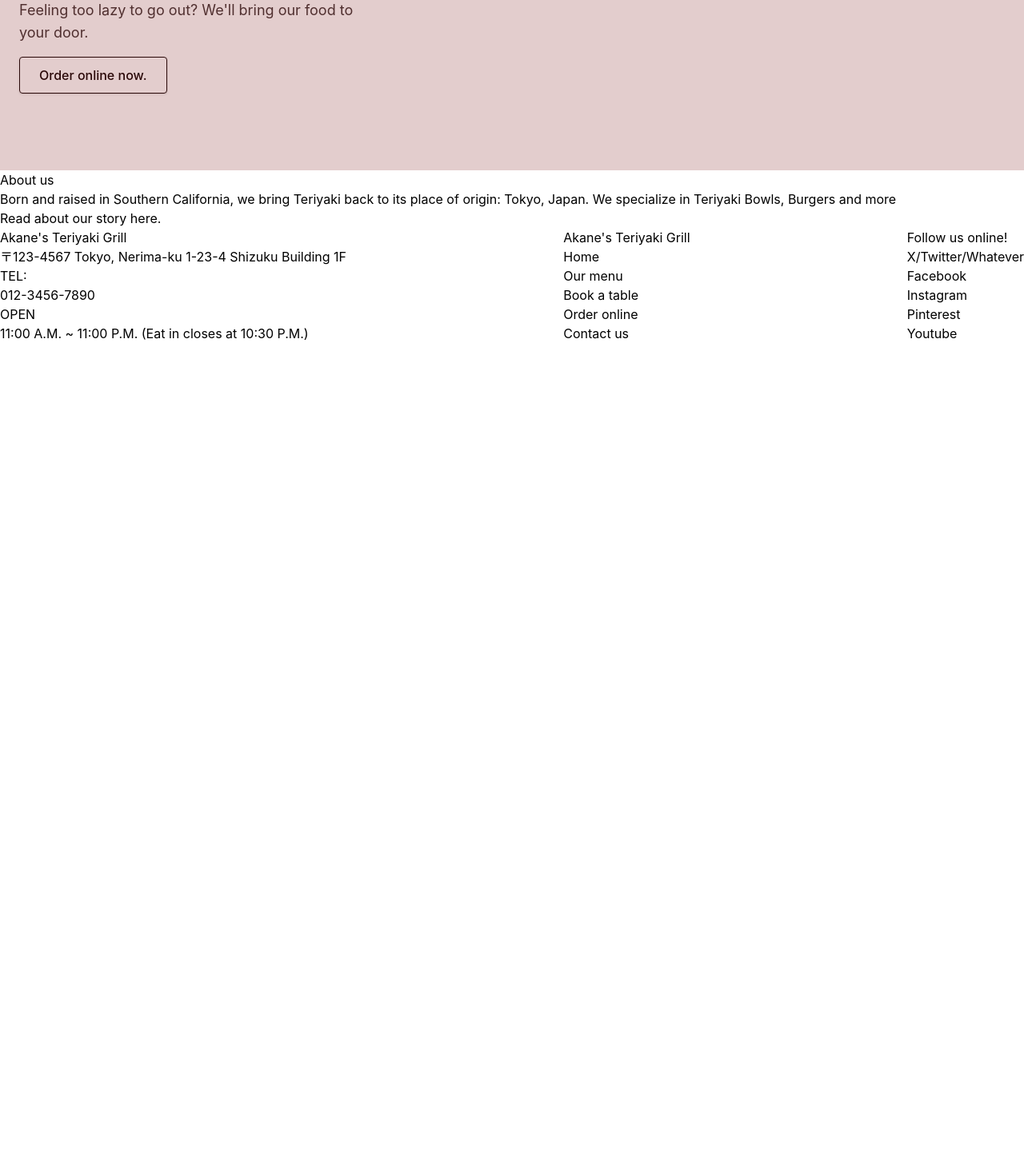
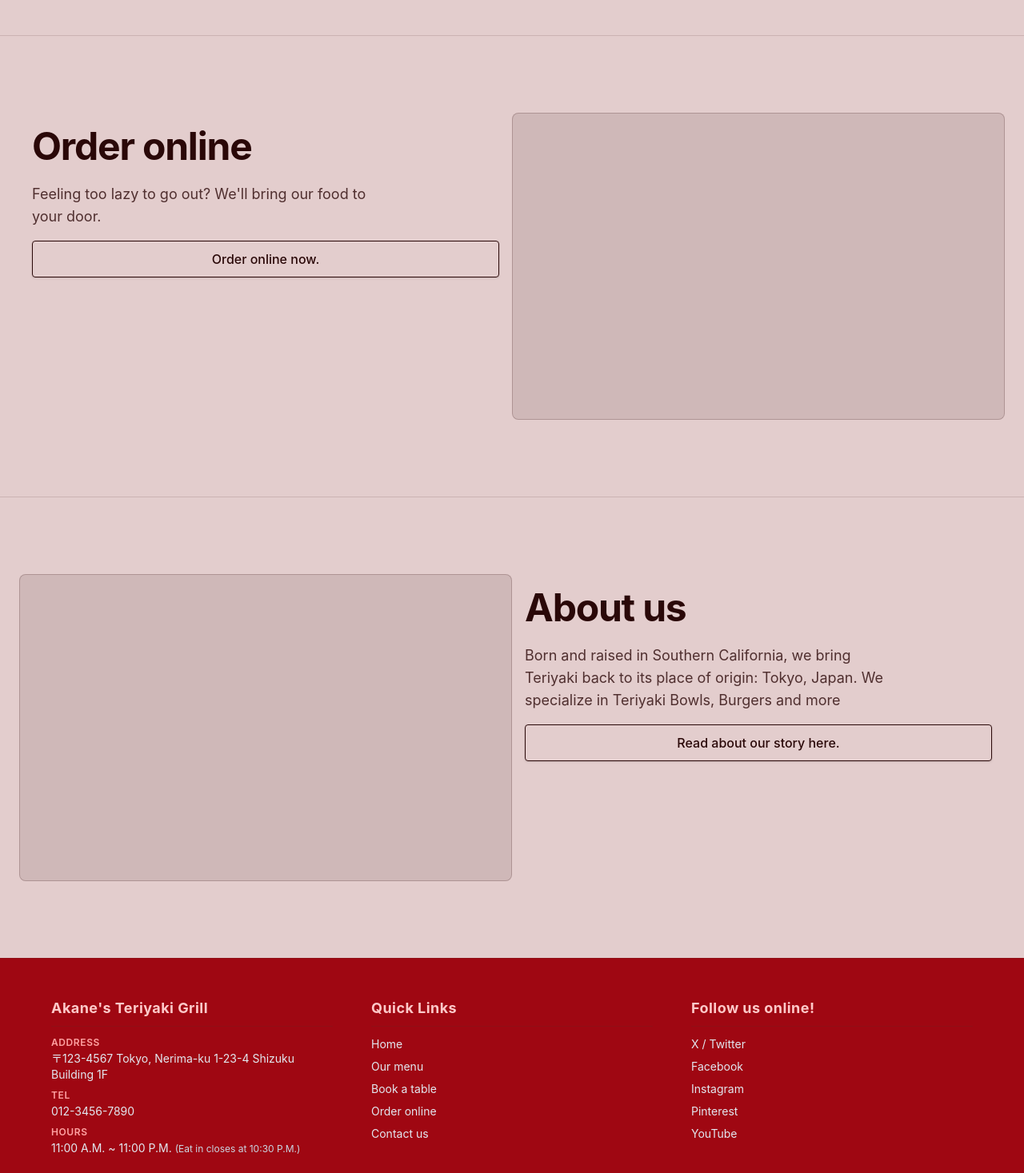
Before and after one commit to jarteaga127/akanes-teriyaki-react, a React (Vite) app: page / in a window 1280 px wide. Shown: the part 1330-2797 px from the top of the page at 80% size. Before the commit the page ends 1759 px from the top, so only its background shows below. Built offline with nearby package versions, Linux system fonts and the light colour scheme.

Commit message:
Edited styles for multiple sections on the homepage

```diff
--- a/src/components/AboutSec.tsx
+++ b/src/components/AboutSec.tsx
@@ -2,13 +2,13 @@ import { Link } from "react-router-dom";
 
 const AboutSec = () => {
     return (
-        <section className="about-sec">
-<div className="section-img"></div>
-<div className="section-text">
-    <h2>About us</h2>
-    <p>Born and raised in Southern California, we bring Teriyaki back to its place of origin: Tokyo, Japan. We specialize in Teriyaki Bowls, Burgers and more</p>
+        <section className="w-full flex flex-col md:flex-row bg-[#e3cdcd] py-16 md:py-24 px-6 border-t border-[#cbb3b3]">
+<div className="w-full md:w-1/2 h-64 sm:h-80 md:h-96 bg-[#2a0808]/10 rounded-lg border border-[#2a0808]/20 overflow-hidden flex items-center justify-center"></div>
+<div className="flex md:w-1/2 flex-col items-start text-left space-y-4 px-4 py-3">
+    <h2 className="text-3xl sm:text-4xl md:text-5xl font-bold text-[#2a0808] tracking-tight leading-tight">About us</h2>
+    <p className="text-base sm:text-lg text-[#2a0808]/80 max-w-md">Born and raised in Southern California, we bring Teriyaki back to its place of origin: Tokyo, Japan. We specialize in Teriyaki Bowls, Burgers and more</p>
 
-        <Link to="/about-us" className="link-001">Read about our story here.</Link>
+        <Link to="/about-us" className="inline-block w-full text-center border border-[#2a0808] text-[#2a0808] hover:bg-[#2a0808] hover:text-white px-6 py-2.5 text-sm sm:text-base font-medium transition-colors rounded-sm shadow-sm">Read about our story here.</Link>
 
 </div>
         </section>
--- a/src/components/BookingSec.tsx
+++ b/src/components/BookingSec.tsx
@@ -2,13 +2,13 @@ import { Link } from "react-router-dom";
 
 const BookingSec = () => {
     return (
-        <section className="w-full bg-[#e3cdcd] py-16 md:py-24 px-6 border-t border-[#cbb3b3]">
-            <div className="section-img"></div>
-            <div className="flex flex-col items-start text-left space-y-4">
+        <section className="w-full flex flex-col md:flex-row bg-[#e3cdcd] py-16 md:py-24 px-6 border-t border-[#cbb3b3]">
+            <div className="w-full md:w-1/2 h-64 sm:h-80 md:h-96 bg-[#2a0808]/10 rounded-lg border border-[#2a0808]/20 overflow-hidden flex items-center justify-center"></div>
+            <div className="flex md:w-1/2 flex-col items-start text-left space-y-4 px-4 py-3">
                 <h2 className="text-3xl sm:text-4xl md:text-5xl font-bold text-[#2a0808] tracking-tight leading-tight">Book a table with us.</h2>
                 <p className="text-base sm:text-lg text-[#2a0808]/80 max-w-md">Plan on eating out tonight? Book a table with us now.</p>
 
-                <Link to="/book-a-table" className="inline-block border border-[#2a0808] text-[#2a0808] hover:bg-[#2a0808] hover:text-white px-6 py-2.5 text-sm sm:text-base font-medium transition-colors rounded-sm shadow-sm">Book your table now</Link>
+                <Link to="/book-a-table" className="inline-block w-full text-center border border-[#2a0808] text-[#2a0808] hover:bg-[#2a0808] hover:text-white px-6 py-2.5 text-sm sm:text-base font-medium transition-colors rounded-sm shadow-sm">Book your table now</Link>
             </div>
         </section>
      );
--- a/src/components/Footer.tsx
+++ b/src/components/Footer.tsx
@@ -1,39 +1,74 @@
 import { Link } from "react-router-dom";
-import "../styles/footer.css"
+
 
 const Footer = () => {
     return (
-        <footer>
-             <div className="footer-column">
-               <dl>
-                <dt>Akane's Teriyaki Grill</dt>
-                <dd>〒123-4567 Tokyo, Nerima-ku 1-23-4 Shizuku Building 1F</dd>
-                <dt>TEL:</dt>
-                <dd>012-3456-7890</dd>
-                <dt>OPEN</dt>
-                <dd>11:00 A.M. ~ 11:00 P.M. (Eat in closes at 10:30 P.M.) </dd>
-               </dl>
+        <footer className="w-full bg-red-800 text-white py-12 px-6 border-t border-red-900/50">
+            <div className="max-w-6xl mx-auto grid grid-cols-1 md:grid-cols-3 gap-10 md:gap-12">
+             <div className="flex flex-col space-y-3">
+          <h3 className="text-lg font-bold text-red-200 tracking-wide border-b border-red-900/50 pb-2">
+            Akane's Teriyaki Grill
+          </h3>
+          <dl className="text-sm space-y-2 text-slate-200">
+            <div>
+              <dt className="font-semibold text-xs text-red-300 uppercase tracking-wider">Address</dt>
+              <dd className="mt-0.5">〒123-4567 Tokyo, Nerima-ku 1-23-4 Shizuku Building 1F</dd>
             </div>
-            <div className="footer-column">
-                <header>Akane's Teriyaki Grill</header>
-                <ul>
-                    <li><Link to="/" className="link-001">Home</Link></li>
-                    <li><Link to="/" className="link-001">Our menu</Link></li>
-                    <li><Link to="/" className="link-001">Book a table</Link></li>
-                    <li><Link to="/" className="link-001">Order online</Link></li>
-                    <li><Link to="/" className="link-001">Contact us</Link></li>
-                </ul>
+            <div>
+              <dt className="font-semibold text-xs text-red-300 uppercase tracking-wider">TEL</dt>
+              <dd className="mt-0.5">012-3456-7890</dd>
             </div>
-            <div className="footer-column">
-                <h2>Follow us online!</h2>
-                <ul>
-                    <li><Link to="/" className="link-001">X/Twitter/Whatever</Link></li>
-                    <li><Link to="/" className="link-001">Facebook</Link></li>
-                    <li><Link to="/" className="link-001">Instagram</Link></li>
-                    <li><Link to="/" className="link-001">Pinterest</Link></li>
-                    <li><Link to="/" className="link-001">Youtube</Link></li>
-                </ul>
+            <div>
+              <dt className="font-semibold text-xs text-red-300 uppercase tracking-wider">Hours</dt>
+              <dd className="mt-0.5">11:00 A.M. ~ 11:00 P.M. <span className="text-xs text-slate-300 block sm:inline">(Eat in closes at 10:30 P.M.)</span></dd>
             </div>
+          </dl>
+        </div>
+            <div className="flex flex-col space-y-3">
+          <h3 className="text-lg font-bold text-red-200 tracking-wide border-b border-red-900/50 pb-2">
+            Quick Links
+          </h3>
+          <ul className="space-y-2 text-sm">
+            <li>
+              <Link to="/" className="text-slate-200 hover:text-red-200 transition-colors">Home</Link>
+            </li>
+            <li>
+              <Link to="/our-menu" className="text-slate-200 hover:text-red-200 transition-colors">Our menu</Link>
+            </li>
+            <li>
+              <Link to="/book-a-table" className="text-slate-200 hover:text-red-200 transition-colors">Book a table</Link>
+            </li>
+            <li>
+              <Link to="/order-online" className="text-slate-200 hover:text-red-200 transition-colors">Order online</Link>
+            </li>
+            <li>
+              <Link to="/contact-us" className="text-slate-200 hover:text-red-200 transition-colors">Contact us</Link>
+            </li>
+          </ul>
+        </div>
+            <div className="flex flex-col space-y-3">
+          <h3 className="text-lg font-bold text-red-200 tracking-wide border-b border-red-900/50 pb-2">
+            Follow us online!
+          </h3>
+          <ul className="space-y-2 text-sm">
+            <li>
+              <a href="https://x.com" target="_blank" rel="noreferrer" className="text-slate-200 hover:text-red-200 transition-colors">X / Twitter</a>
+            </li>
+            <li>
+              <a href="https://facebook.com" target="_blank" rel="noreferrer" className="text-slate-200 hover:text-red-200 transition-colors">Facebook</a>
+            </li>
+            <li>
+              <a href="https://instagram.com" target="_blank" rel="noreferrer" className="text-slate-200 hover:text-red-200 transition-colors">Instagram</a>
+            </li>
+            <li>
+              <a href="https://pinterest.com" target="_blank" rel="noreferrer" className="text-slate-200 hover:text-red-200 transition-colors">Pinterest</a>
+            </li>
+            <li>
+              <a href="https://youtube.com" target="_blank" rel="noreferrer" className="text-slate-200 hover:text-red-200 transition-colors">YouTube</a>
+            </li>
+          </ul>
+        </div>
+          </div>
         </footer>
      );
 }
--- a/src/components/OrderOnSec.tsx
+++ b/src/components/OrderOnSec.tsx
@@ -2,15 +2,13 @@ import { Link } from "react-router-dom";
 
 const OrderOnSec = () => {
     return (
-        <section className="w-full bg-[#e3cdcd] py-16 md:py-24 px-6 border-t border-[#cbb3b3]">
-<div className="section-img"></div>
-<div className="flex flex-col items-start text-left space-y-4">
+        <section className="w-full flex flex-col md:flex-row-reverse bg-[#e3cdcd] py-16 md:py-24 px-6 border-t border-[#cbb3b3]">
+<div className="w-full md:w-1/2 h-64 sm:h-80 md:h-96 bg-[#2a0808]/10 rounded-lg border border-[#2a0808]/20 overflow-hidden flex items-center justify-center "></div>
+            <div className="flex md:w-1/2 flex-col items-start text-left space-y-4 px-4 py-3">
     <h2 className="text-3xl sm:text-4xl md:text-5xl font-bold text-[#2a0808] tracking-tight leading-tight">Order online</h2>
     <p className="text-base sm:text-lg text-[#2a0808]/80 max-w-md">Feeling too lazy to go out? We'll bring our food to your door.</p>
 
-     <Link to="/" className="inline-block border border-[#2a0808] text-[#2a0808] hover:bg-[#2a0808] hover:text-white px-6 py-2.5 text-sm sm:text-base font-medium transition-colors rounded-sm shadow-sm">Order online now.</Link>
-
-
+     <Link to="/" className="inline-block w-full text-center border border-[#2a0808] text-[#2a0808] hover:bg-[#2a0808] hover:text-white px-6 py-2.5 text-sm sm:text-base font-medium transition-colors rounded-sm shadow-sm">Order online now.</Link>
 </div>
         </section>
      );
--- a/src/pages/OurMenu.tsx
+++ b/src/pages/OurMenu.tsx
@@ -16,7 +16,7 @@ const drinks = menuData.filter(item => item.category === 'drinks');
             <h1>Our Menu</h1>
             <article>
                 <h2>Bowls</h2>
-                <div className="menu-grid">
+                <div className="grid grid-cols-1 sm:grid-cols-2 lg:grid-cols-3 gap-6">
                     {bowls.map((item: MenuItem) => (
                         <MenuCard key={item.id} item={item}/>
                     ))}
@@ -24,7 +24,7 @@ const drinks = menuData.filter(item => item.category === 'drinks');
             </article>
             <article>
                 <h2>Plates</h2>
-                <div className="menu-grid">
+                <div className="grid grid-cols-1 sm:grid-cols-2 lg:grid-cols-3 gap-6">
                     {plates.map((item: MenuItem) => (
                         <MenuCard key={item.id} item={item} />
                     ))}
@@ -33,7 +33,7 @@ const drinks = menuData.filter(item => item.category === 'drinks');
             </article>
             <article>
                 <h2>Sides</h2>
-                <div className="menu-grid">
+                <div className="grid grid-cols-1 sm:grid-cols-2 lg:grid-cols-3 gap-6">
                     {sides.map((item: MenuItem) => (
                         <MenuCard key={item.id} item={item} />
                     ))}
@@ -42,7 +42,7 @@ const drinks = menuData.filter(item => item.category === 'drinks');
             </article>
             <article>
                 <h2>Desserts</h2>
-                <div className="menu-grid">
+                <div className="grid grid-cols-1 sm:grid-cols-2 lg:grid-cols-3 gap-6">
                     {desserts.map((item: MenuItem) => (
                         <MenuCard key={item.id} item={item} />
                     ))}
@@ -51,7 +51,7 @@ const drinks = menuData.filter(item => item.category === 'drinks');
             </article>
             <article>
                 <h2>Drinks</h2>
-                <div className="menu-grid">
+                <div className="grid grid-cols-1 sm:grid-cols-2 lg:grid-cols-3 gap-6">
                     {drinks.map((item: MenuItem) => (
                         <MenuCard key={item.id} item={item} />
                     ))}
```
